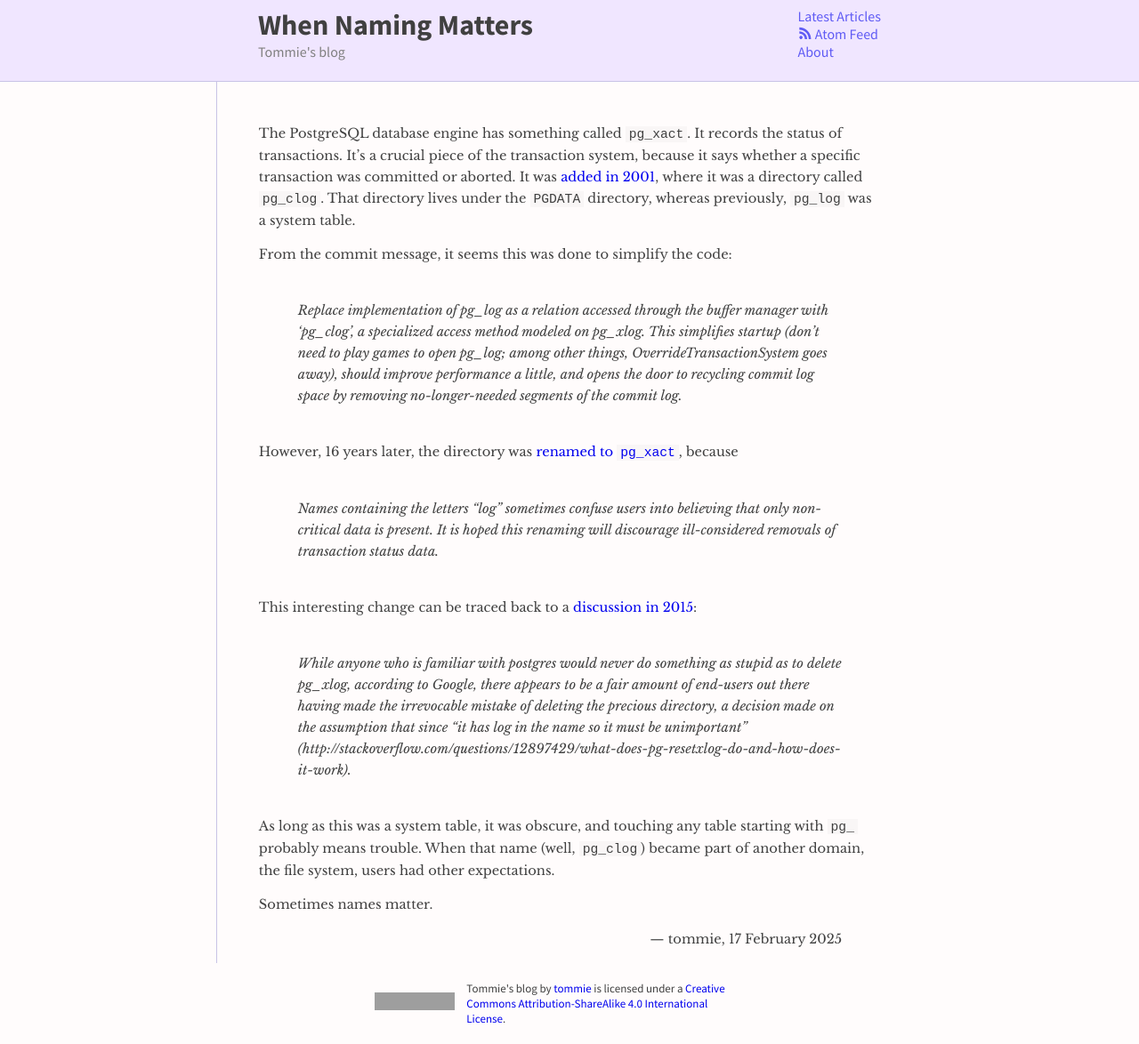
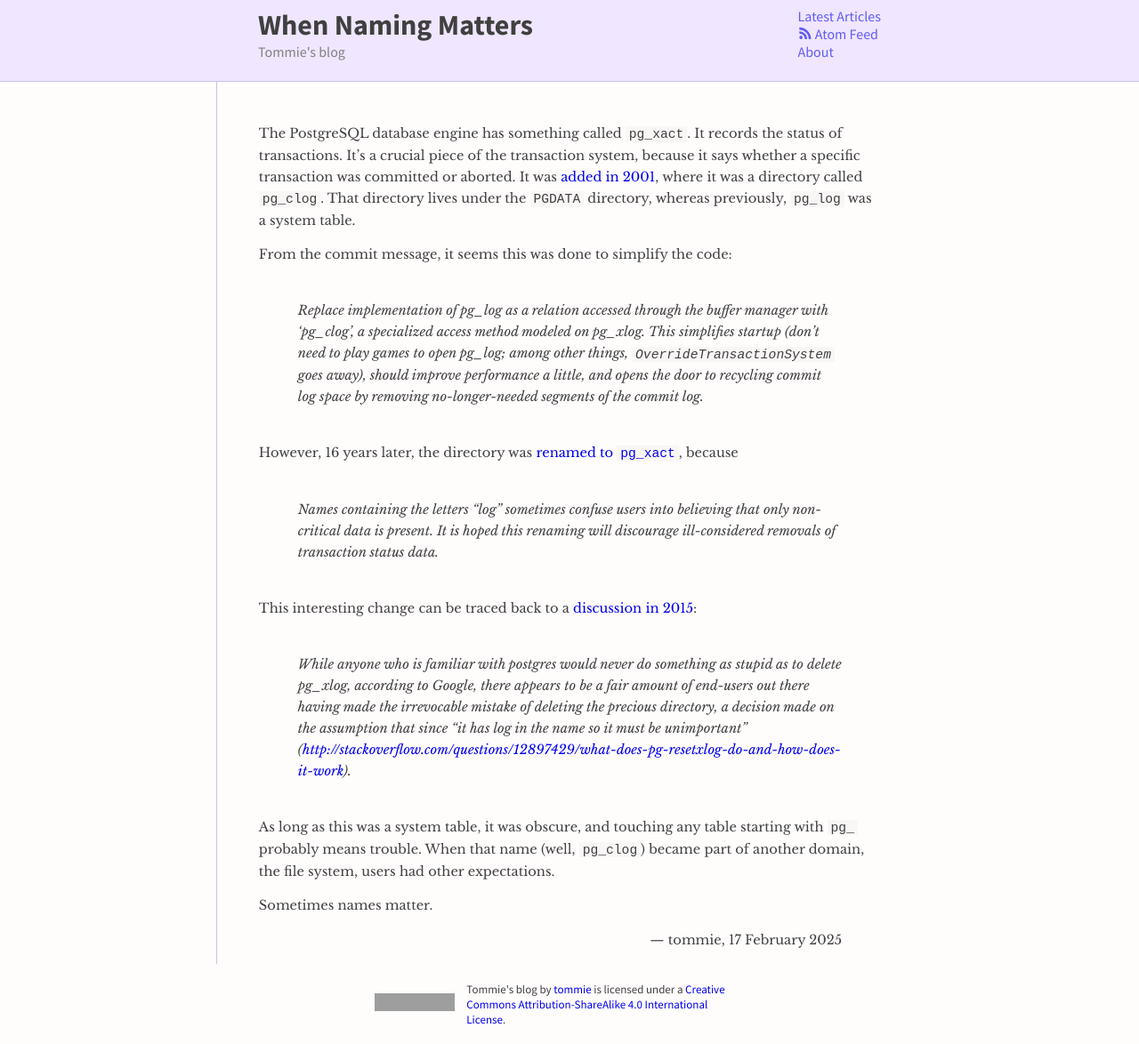
Before and after one commit to tommie/tommie.github.io, a Jekyll site: the page built from _posts/2025-02-17-pg_xact.md, in a window 1280 px wide. Shown: the whole page at 89% size. Built offline with Jekyll 4.4.1, drawn with Linux system fonts in a browser that asks for light colours; grey boxes are pictures that could not be loaded.

```diff
--- a/_posts/2025-02-17-pg_xact.md
+++ b/_posts/2025-02-17-pg_xact.md
@@ -12,7 +12,7 @@ That directory lives under the `PGDATA` directory, whereas previously, `pg_log`
 From the commit message, it seems this was done to simplify the code:
 
 > Replace implementation of pg_log as a relation accessed through the buffer manager with 'pg_clog', a specialized access method modeled on pg_xlog.
-> This simplifies startup (don't need to play games to open pg_log; among other things, OverrideTransactionSystem goes away), should improve performance a little, and opens the door to recycling commit log space by removing no-longer-needed segments of the commit log.
+> This simplifies startup (don't need to play games to open pg_log; among other things, `OverrideTransactionSystem` goes away), should improve performance a little, and opens the door to recycling commit log space by removing no-longer-needed segments of the commit log.
 
 However, 16 years later, the directory was [renamed to `pg_xact`](https://git.postgresql.org/gitweb/?p=postgresql.git;a=commit;h=88e66d193fbaf756b3cc9bf94cad116aacbb355b), because
 
@@ -21,7 +21,7 @@ However, 16 years later, the directory was [renamed to `pg_xact`](https://git.po
 
 This interesting change can be traced back to a [discussion in 2015](https://www.postgresql.org/message-id/flat/CAASwCXcVGma9KgEu-ESC6u928mW67noZvnawbPUSW7R7AN9UVg%40mail.gmail.com):
 
-> While anyone who is familiar with postgres would never do something as stupid as to delete pg_xlog, according to Google, there appears to be a fair amount of end-users out there having made the irrevocable mistake of deleting the precious directory, a decision made on the assumption that since "it has *log* in the name so it must be unimportant" (http://stackoverflow.com/questions/12897429/what-does-pg-resetxlog-do-and-how-does-it-work).
+> While anyone who is familiar with postgres would never do something as stupid as to delete pg_xlog, according to Google, there appears to be a fair amount of end-users out there having made the irrevocable mistake of deleting the precious directory, a decision made on the assumption that since "it has *log* in the name so it must be unimportant" ([http://stackoverflow.com/questions/12897429/what-does-pg-resetxlog-do-and-how-does-it-work](http://stackoverflow.com/questions/12897429/what-does-pg-resetxlog-do-and-how-does-it-work)).
 
 As long as this was a system table, it was obscure, and touching any table starting with `pg_` probably means trouble.
 When that name (well, `pg_clog`) became part of another domain, the file system, users had other expectations.
```
